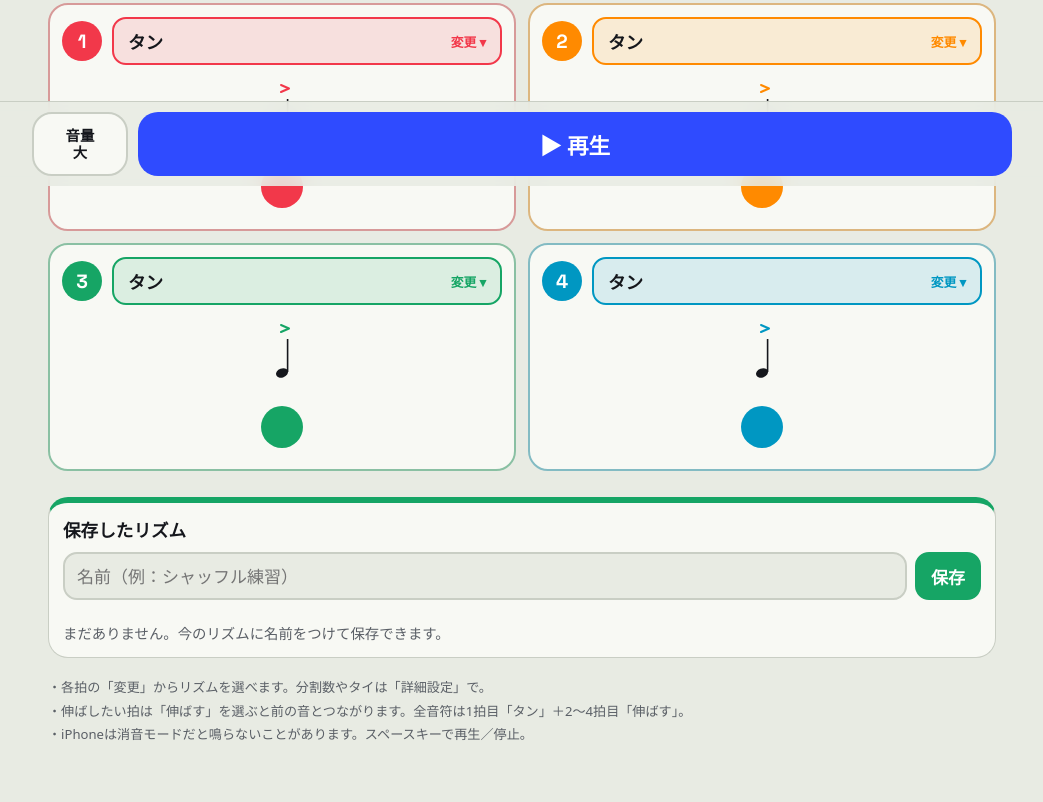
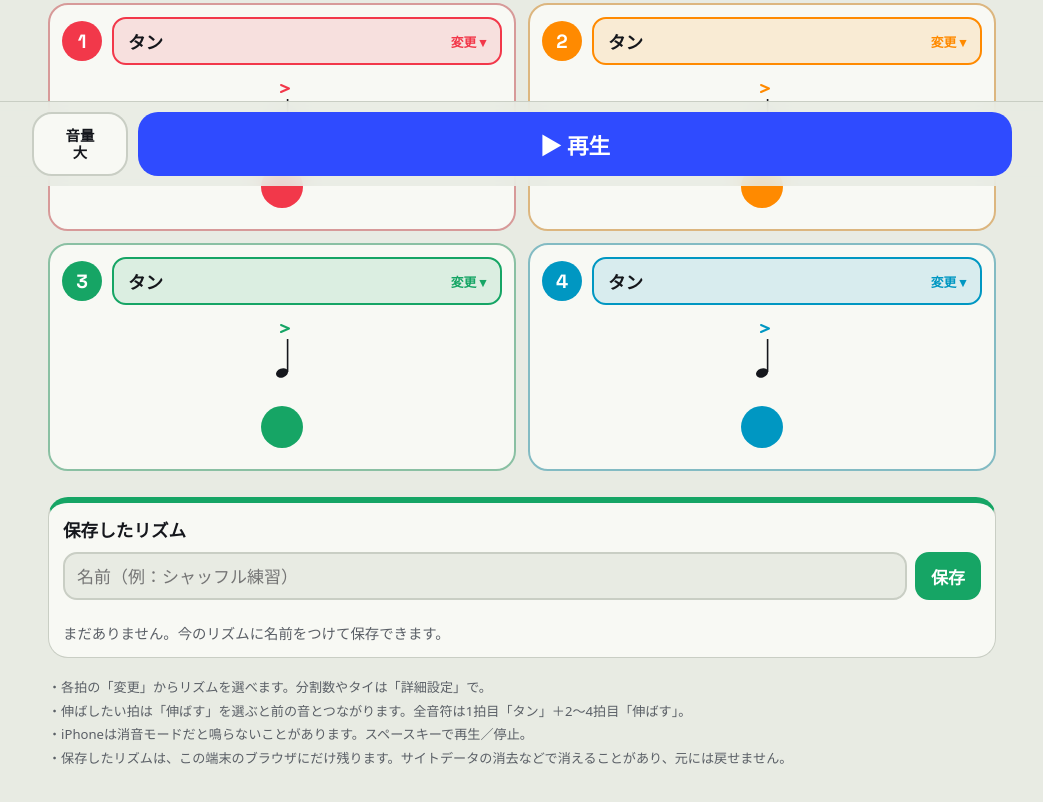
Before and after one commit to muemmelnote/rhythm-metronome, a plain HTML site: page index.html in a window 1280 px wide. Shown: the part 614-1416 px from the top of the page, without its empty margins (118-1161 px from the left). Drawn offline with Linux system fonts and the light colour scheme; a web font is replaced by a local one.

Commit message:
Update index.html

```diff
--- a/index.html
+++ b/index.html
@@ -211,7 +211,8 @@ input[type=range]{width:100%;accent-color:var(--cobalt);height:32px}
   <p class="note">
     ・各拍の「変更」からリズムを選べます。分割数やタイは「詳細設定」で。<br>
     ・伸ばしたい拍は「伸ばす」を選ぶと前の音とつながります。全音符は1拍目「タン」＋2〜4拍目「伸ばす」。<br>
-    ・iPhoneは消音モードだと鳴らないことがあります。スペースキーで再生／停止。
+    ・iPhoneは消音モードだと鳴らないことがあります。スペースキーで再生／停止。<br>
+    ・保存したリズムは、この端末のブラウザにだけ残ります。サイトデータの消去などで消えることがあり、元には戻せません。
   </p>
 </div>
 
```
